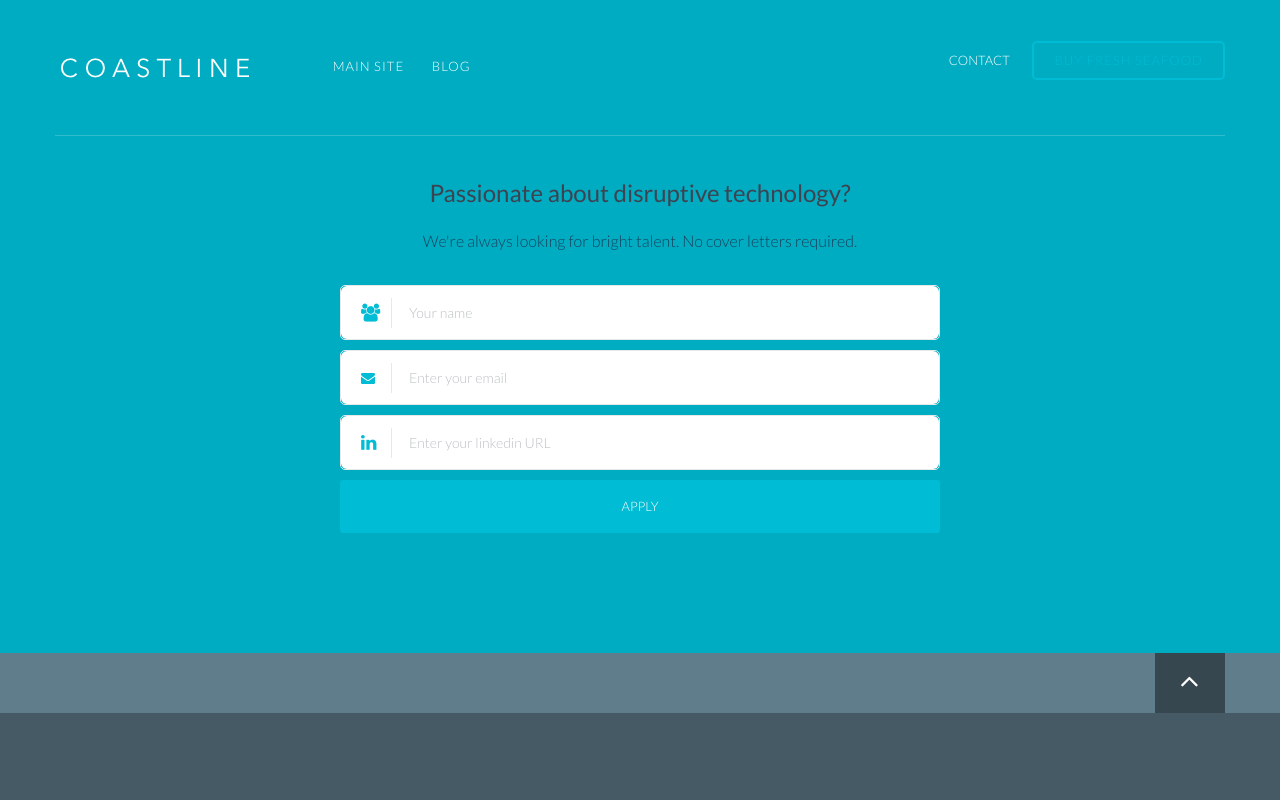
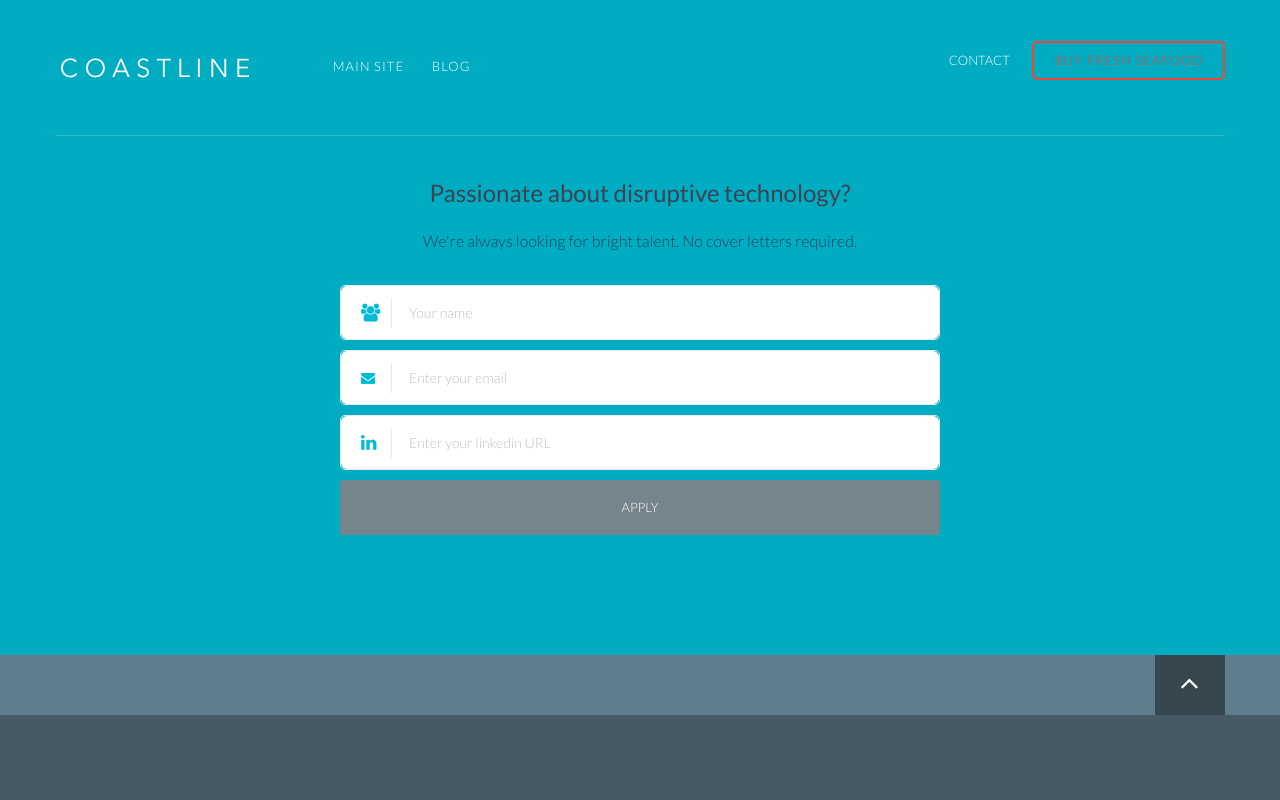
Before and after one commit to AbdulDotKhan/coastline-landing, a website: page careers.html in a window 1280 px wide. In both pictures the pointer is over the link "BUY FRESH SEAFOOD". Shown: the top 800 px of the page. Drawn offline with nearby package versions, Linux system fonts and the light colour scheme.

Commit message:
minor img/layout changes

```diff
--- a/css/styles.css
+++ b/css/styles.css
@@ -58,27 +58,27 @@ a.btn {
   border-color: #fff;
 }
 .btn-white:hover, .btn-white:focus {
-  color: #00BCD4;
-  border-color: #00BCD4;
+  color: #F44336;
+  border-color: #F44336;
 }
 a.btn-small.btn-white {
   color: #fff;
 }
 a.btn-small.btn-white:hover {
-  color: #00BCD4;
+  color: #F44336;
 }
 .btn-fill {
   color: #fff;
-  border: solid 2px #00BCD4;
+  border: solid #75858C;
   border-radius: 5px;
   display: inline-block;
   text-transform: uppercase;
-  background-color: #00BCD4;
+  background-color: #75858C;
 }
 .btn-fill:hover, .btn-fill:focus {
   color: #fff;
-  background-color: #00838F;
-  border-color: #00838F;
+  background-color: #53595E;
+  border-color: #53595E;
 }
 .btn-small {
   padding: 8px 20px;
@@ -366,7 +366,7 @@ Navigation
   transition: opacity 0.5s;
 }
 section.navigation.fixed {
-  background-color: #607D8B;
+  background-color: #53595E;
 }
 .nav-toggle {
   position: absolute;
```
Also changed, not shown: index.html (+4 -3 lines), img/macbook-pro.png.
